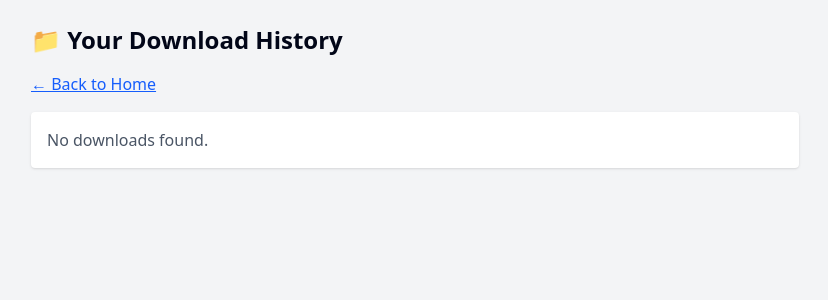
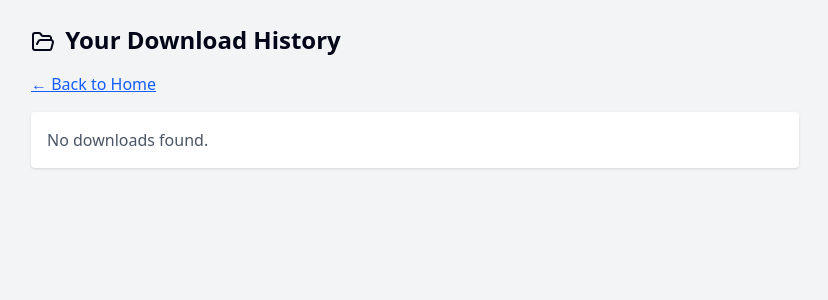
Before and after one commit to SohitBennett/yt-downloader, a Next.js app in the folder frontend/: page /downloads in a window 1280 px wide. Shown: the top 300 px of the page, without its empty margins (225-1053 px from the left). Built offline with nearby package versions, Linux system fonts and the light colour scheme.

Commit message:
refactor: replace emoji characters with Lucide React icons

```diff
--- a/frontend/app/components/Navbar.tsx
+++ b/frontend/app/components/Navbar.tsx
@@ -49,7 +49,7 @@ import { Avatar, AvatarFallback, AvatarImage } from "@/components/ui/avatar"
 import { DropdownMenu, DropdownMenuContent, DropdownMenuItem, DropdownMenuTrigger } from "@/components/ui/dropdown-menu"
 import { Tabs, TabsList, TabsTrigger } from "@/components/ui/tabs"
 import { useTheme } from "next-themes"
-import { Moon, Sun } from "lucide-react"
+import { Moon, Sun, Clapperboard } from "lucide-react"
 import { useRouter } from "next/navigation"
 import { useEffect, useState } from "react"
 
@@ -69,7 +69,7 @@ export default function NavBar() {
           className="text-xl font-bold cursor-pointer"
           onClick={() => router.push("/")}
         >
-          🎬 YT Downloader
+          <Clapperboard className="inline h-5 w-5 mr-1" /> YT Downloader
         </div>
 
         <div className="flex items-center gap-4">
--- a/frontend/app/downloads/page.tsx
+++ b/frontend/app/downloads/page.tsx
@@ -2,6 +2,7 @@
 'use client';
 
 import Link from 'next/link';
+import { FolderOpen } from 'lucide-react';
 
 export default function DownloadsPage() {
   const storedHistory = typeof window !== 'undefined' ? JSON.parse(localStorage.getItem('downloads') || '[]') : [];
@@ -9,7 +10,7 @@ export default function DownloadsPage() {
   return (
     <div className="min-h-screen p-6 bg-gray-100">
       <div className="max-w-3xl mx-auto">
-        <h2 className="text-2xl font-bold mb-4">📁 Your Download History</h2>
+        <h2 className="text-2xl font-bold mb-4"><FolderOpen className="inline h-6 w-6 mr-1" /> Your Download History</h2>
         <Link href="/" className="text-blue-600 underline mb-4 block">← Back to Home</Link>
         <ul className="bg-white p-4 rounded shadow space-y-2">
           {storedHistory.length > 0 ? (
--- a/frontend/app/main/page.tsx
+++ b/frontend/app/main/page.tsx
@@ -10,6 +10,7 @@ import axios from 'axios';
 import BASE_URL from '@/config';
 import { useRouter } from 'next/navigation';
 import Navbar from '../components/Navbar';
+import { Video, Search, Volume2, FolderOpen, ScrollText } from 'lucide-react';
 
 
 export default function Main() {
@@ -98,7 +99,7 @@ const handleDownload = () => {
       <div className="min-h-screen p-6">
         <Card className="max-w-xl mx-auto p-4 space-y-4">
           <CardContent>
-            <h2 className="text-2xl font-bold mb-8 text-center">🎥 YouTube Video Downloader</h2>
+            <h2 className="text-2xl font-bold mb-8 text-center"><Video className="inline h-6 w-6 mr-1" /> YouTube Video Downloader</h2>
             <Input
               placeholder="Paste YouTube video or playlist URL"
               value={url}
@@ -124,7 +125,7 @@ const handleDownload = () => {
             ) : (
               <>
                 <Button onClick={fetchInfo} disabled={loading} className="mt-4">
-                  {loading ? 'Loading formats...' : '🔍 Formats'}
+                  {loading ? 'Loading formats...' : <><Search className="inline h-4 w-4 mr-1" /> Formats</>}
                 </Button>
 
                 <div className="mt-4">
@@ -133,7 +134,7 @@ const handleDownload = () => {
                       <h4 className="font-semibold mb-4">Available Formats:</h4>
                       <div className="flex gap-4">
                         <div className="w-1/2">
-                          <h5 className="font-medium mb-2">🎥 Video Only</h5>
+                          <h5 className="font-medium mb-2"><Video className="inline h-4 w-4 mr-1" /> Video Only</h5>
                           <div className="grid gap-2">
                             {formats
                               .filter(f => f.type === 'video only' && f.approxSizeMB !== 'N/A' )
@@ -158,7 +159,7 @@ const handleDownload = () => {
                         </div>
 
                         <div className="w-1/2">
-                          <h5 className="font-medium mb-2">🔊 Audio Only</h5>
+                          <h5 className="font-medium mb-2"><Volume2 className="inline h-4 w-4 mr-1" /> Audio Only</h5>
                           <div className="grid gap-2">
                             {formats
                               .filter(f => f.type === 'audio only' && f.approxSizeMB !== 'N/A')
@@ -182,7 +183,7 @@ const handleDownload = () => {
                           </div>
                           <hr className="my-4" />
 
-                          <h5 className="font-medium mb-2">🔊 Audio + Video </h5>
+                          <h5 className="font-medium mb-2"><Volume2 className="inline h-4 w-4 mr-1" /> Audio + Video</h5>
                           <div className="grid gap-2">
                             {formats
                               .filter(f => f.type === 'video+audio' && f.approxSizeMB !== 'N/A')
@@ -256,7 +257,7 @@ const handleDownload = () => {
 
             <div className="mt-8">
               <div className='flex items-center justify-between'>
-                <h3 className="font-bold text-lg mb-2">📜 Download History</h3>
+                <h3 className="font-bold text-lg mb-2"><ScrollText className="inline h-5 w-5 mr-1" /> Download History</h3>
                 <Button onClick={()=> router.push("/downloads")}>History</Button>
               </div>
               <ul className="list-disc list-inside space-y-1 text-sm">
```
